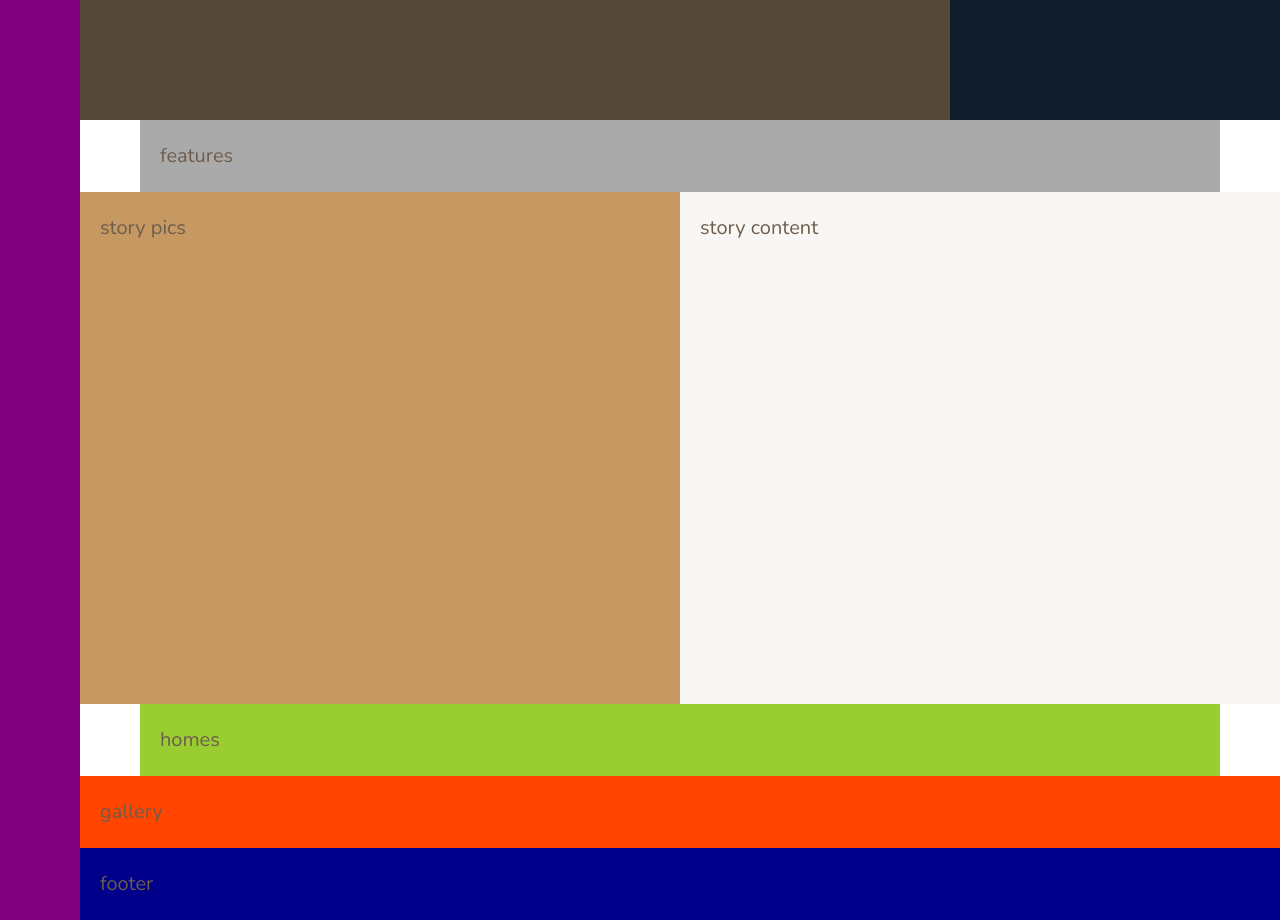
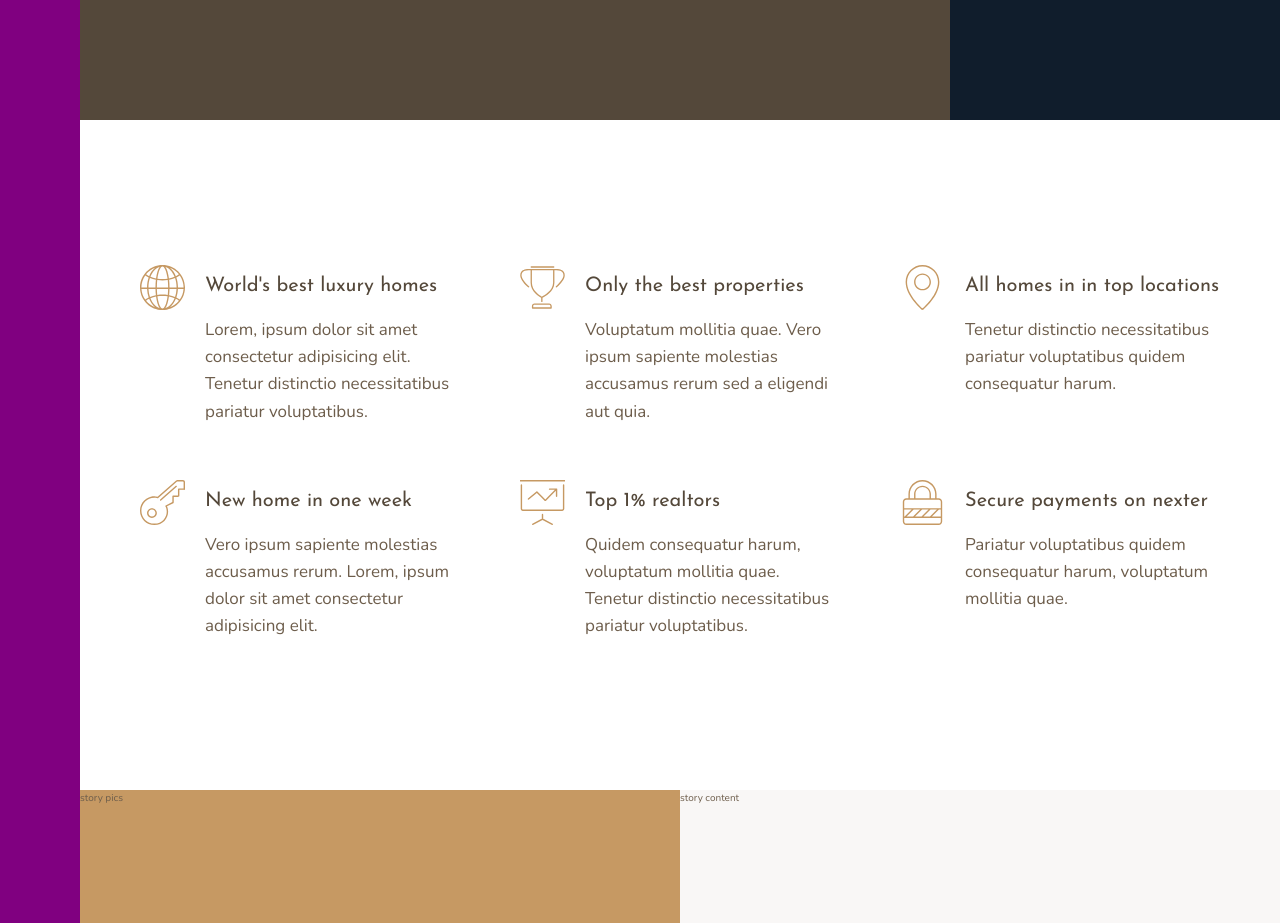
Before and after one commit to HassanAbbas198/Nexter, a website: page index.html in a window 1280 px wide. Shown: the part 520-1443 px from the top of the page. Drawn offline with nearby package versions, Linux system fonts and the light colour scheme.

Commit message:
bult the feature nested grid

```diff
--- a/index.html
+++ b/index.html
@@ -19,7 +19,80 @@
 		<header class="header">header</header>
 		<div class="realtors">realtors</div>
 
-		<section class="features">features</section>
+		<section class="features">
+			<div class="feature">
+				<svg class="feature__icon">
+					<use xlink:href="img/sprite.svg#icon-global"></use>
+				</svg>
+				<h4 class="heading-4 heading-4--dark">
+					World's best luxury homes
+				</h4>
+				<p class="feature__text">
+					Lorem, ipsum dolor sit amet consectetur adipisicing elit. Tenetur
+					distinctio necessitatibus pariatur voluptatibus.
+				</p>
+			</div>
+			<div class="feature">
+				<svg class="feature__icon">
+					<use xlink:href="img/sprite.svg#icon-trophy"></use>
+				</svg>
+				<h4 class="heading-4 heading-4--dark">
+					Only the best properties
+				</h4>
+				<p class="feature__text">
+					Voluptatum mollitia quae. Vero ipsum sapiente molestias accusamus
+					rerum sed a eligendi aut quia.
+				</p>
+			</div>
+			<div class="feature">
+				<svg class="feature__icon">
+					<use xlink:href="img/sprite.svg#icon-map-pin"></use>
+				</svg>
+				<h4 class="heading-4 heading-4--dark">
+					All homes in in top locations
+				</h4>
+				<p class="feature__text">
+					Tenetur distinctio necessitatibus pariatur voluptatibus quidem
+					consequatur harum.
+				</p>
+			</div>
+			<div class="feature">
+				<svg class="feature__icon">
+					<use xlink:href="img/sprite.svg#icon-key"></use>
+				</svg>
+				<h4 class="heading-4 heading-4--dark">
+					New home in one week
+				</h4>
+				<p class="feature__text">
+					Vero ipsum sapiente molestias accusamus rerum. Lorem, ipsum dolor sit
+					amet consectetur adipisicing elit.
+				</p>
+			</div>
+			<div class="feature">
+				<svg class="feature__icon">
+					<use xlink:href="img/sprite.svg#icon-presentation"></use>
+				</svg>
+				<h4 class="heading-4 heading-4--dark">
+					Top 1% realtors
+				</h4>
+				<p class="feature__text">
+					Quidem consequatur harum, voluptatum mollitia quae. Tenetur distinctio
+					necessitatibus pariatur voluptatibus.
+				</p>
+			</div>
+			<div class="feature">
+				<svg class="feature__icon">
+					<use xlink:href="img/sprite.svg#icon-lock"></use>
+				</svg>
+				<h4 class="heading-4 heading-4--dark">
+					Secure payments on nexter
+				</h4>
+				<p class="feature__text">
+					Pariatur voluptatibus quidem consequatur harum, voluptatum mollitia
+					quae.
+				</p>
+			</div>
+		</section>
 		<div class="story__pictures">story pics</div>
 		<div class="story__content">story content</div>
 
--- a/sass/_base.scss
+++ b/sass/_base.scss
@@ -45,9 +45,4 @@ body {
 		[sidebar-start] 8rem [sidebar-end full-start] minmax(6rem, 1fr)
 		[center-start] repeat(8, [col-start] minmax(min-content, 14rem) [col-end])
 		[center-end] minmax(6rem, 1fr) [full-end];
-
-	& > * {
-		padding: 20px;
-		font-size: 2rem;
-	}
 }
--- a/sass/_features.scss
+++ b/sass/_features.scss
@@ -1,5 +1,32 @@
 .features {
-	background-color: $color-grey-light-2;
+	grid-column: center-start / center-end;
 
-	grid-column: center-start / center-end;
+	margin: 15rem 0;
+
+	// features is a grid item.. but we can make it a grid container as well
+	display: grid;
+	// trick to make the grid responsive
+	grid-template-columns: repeat(auto-fit, minmax(25rem, 1fr));
+	grid-gap: 6rem;
+	align-items: start;
 }
+
+.feature {
+	display: grid;
+	grid-template-columns: min-content 1fr;
+	grid-row-gap: 1.4rem;
+	grid-column-gap: 2rem;
+
+	&__icon {
+		height: 4.5rem;
+		width: 4.5rem;
+		fill: $color-primary;
+		transform: translateY(-0.5rem);
+
+		grid-row: 1 / span 2;
+	}
+
+	&__text {
+		font-size: 1.7rem;
+	}
+}
--- a/sass/_typography.scss
+++ b/sass/_typography.scss
@@ -0,0 +1,29 @@
+%heading {
+	font-family: $font-display;
+	font-weight: 400;
+}
+
+.heading-1 {
+	@extend %heading;
+}
+
+.heading-2 {
+	@extend %heading;
+}
+
+.heading-3 {
+	@extend %heading;
+}
+
+.heading-4 {
+	@extend %heading;
+	font-size: 2rem;
+
+	&--light {
+		color: $color-grey-light-1;
+	}
+
+	&--dark {
+		color: $color-grey-dark-1;
+	}
+}
```
Also changed, not shown: sass/main.scss (+10 -10 lines), css/style.css.
